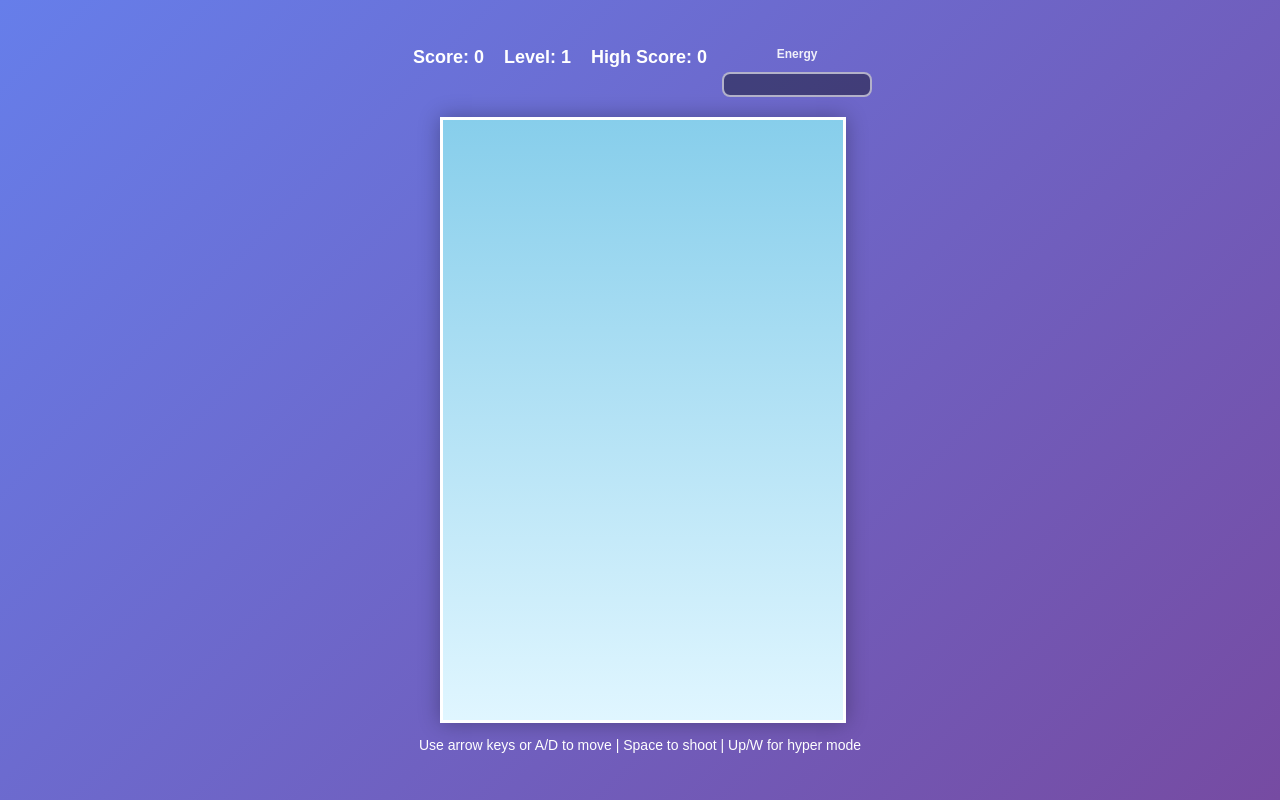
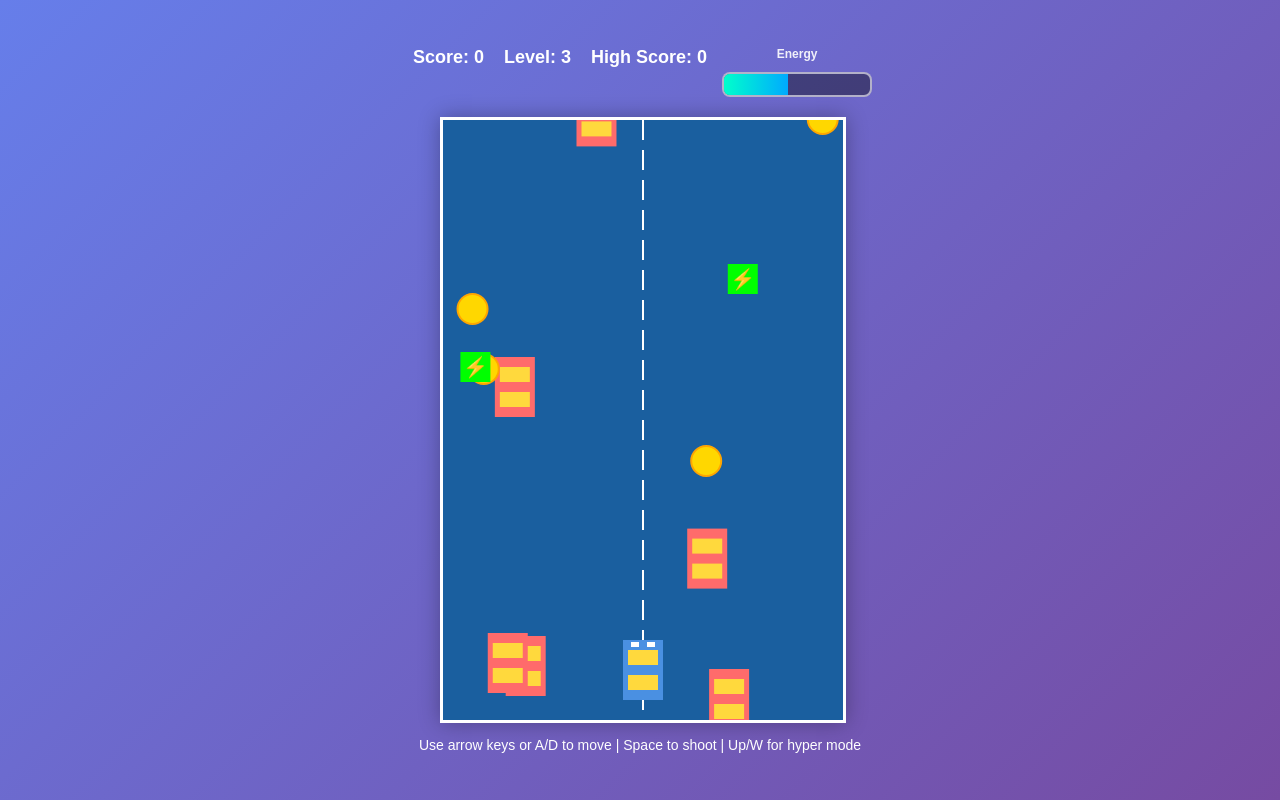
Before and after one commit to anythingisgoodforme/pygames, a plain HTML site: page car-game/index.html in a window 1280 px wide. Drawn offline with Linux system fonts and the light colour scheme.

Commit message:
Update star initialization and player positioning; adjust canvas background color

```diff
--- a/car-game/script.js
+++ b/car-game/script.js
@@ -28,21 +28,24 @@ const STAR_COUNT = 80;
 function initStars() {
     stars = [];
     for (let i = 0; i < STAR_COUNT; i++) {
+        // If canvas isn't initialized yet, use fallback dimensions — we'll recreate after init
+        const w = (canvas && canvas.width) ? canvas.width : 400;
+        const h = (canvas && canvas.height) ? canvas.height : 600;
         stars.push({
-            x: Math.random() * canvas.width,
-            y: Math.random() * canvas.height,
+            x: Math.random() * w,
+            y: Math.random() * h,
             size: Math.random() * 2 + 0.5,
             speed: Math.random() * 0.6 + 0.2,
             alpha: Math.random() * 0.6 + 0.2
         });
     }
 }
-initStars();
+// don't init stars here — wait until canvas is available in initGame()
 
 // Player car
 const player = {
-    x: canvas.width / 2 - 20,
-    y: canvas.height - 80,
+    x: 0,
+    y: 0,
     width: 40,
     height: 60,
     baseSpeed: DEFAULT_BASE_SPEED,
@@ -554,14 +557,24 @@ function draw() {
         return;
     }
 
-    // Clear canvas
+    // Clear canvas with blue road
     if (hyperActive) {
         // Slightly darker background during hyper
         ctx.fillStyle = '#0b2b3a';
     } else {
-        ctx.fillStyle = '#87CEEB';
+        ctx.fillStyle = '#1a5f9f';
     }
     ctx.fillRect(0, 0, canvas.width, canvas.height);
+
+    // Draw road lines
+    ctx.strokeStyle = 'white';
+    ctx.lineWidth = 2;
+    ctx.setLineDash([20, 10]);
+    ctx.beginPath();
+    ctx.moveTo(canvas.width / 2, 0);
+    ctx.lineTo(canvas.width / 2, canvas.height);
+    ctx.stroke();
+    ctx.setLineDash([]);
 
     // If hyper, draw subtle starfield in background
     if (hyperActive) {
@@ -575,16 +588,6 @@ function draw() {
         }
         ctx.restore();
     }
-
-    // Draw road lines
-    ctx.strokeStyle = 'white';
-    ctx.lineWidth = 2;
-    ctx.setLineDash([20, 10]);
-    ctx.beginPath();
-    ctx.moveTo(canvas.width / 2, 0);
-    ctx.lineTo(canvas.width / 2, canvas.height);
-    ctx.stroke();
-    ctx.setLineDash([]);
 
     // Draw game objects
     drawPlayer();
@@ -666,6 +669,11 @@ function initGame() {
         console.error('Failed to get canvas 2D context!');
         return;
     }
+    // Initialize player position now that canvas exists
+    player.x = Math.floor(canvas.width / 2 - player.width / 2);
+    player.y = canvas.height - 80;
+    // Initialize starfield with correct canvas dimensions
+    initStars();
     console.log('Game initialized successfully', { canvas: canvas.width + 'x' + canvas.height, ctx });
     initMobileControls(canvas);
     gameLoop();
--- a/car-game/style.css
+++ b/car-game/style.css
@@ -63,7 +63,7 @@ body {
 
 canvas {
     border: 3px solid white;
-    background: linear-gradient(to bottom, #87CEEB 0%, #E0F6FF 100%);
+    background: #1a5f9f;
     display: block;
     box-shadow: 0 0 20px rgba(0, 0, 0, 0.3);
     cursor: none;
```
